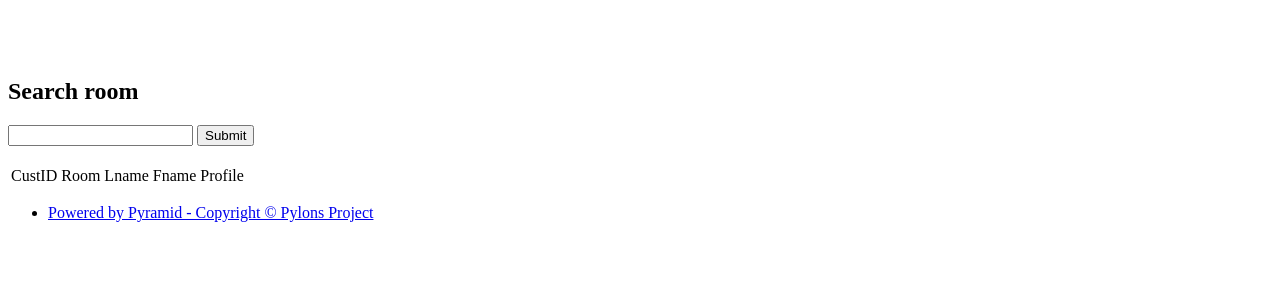
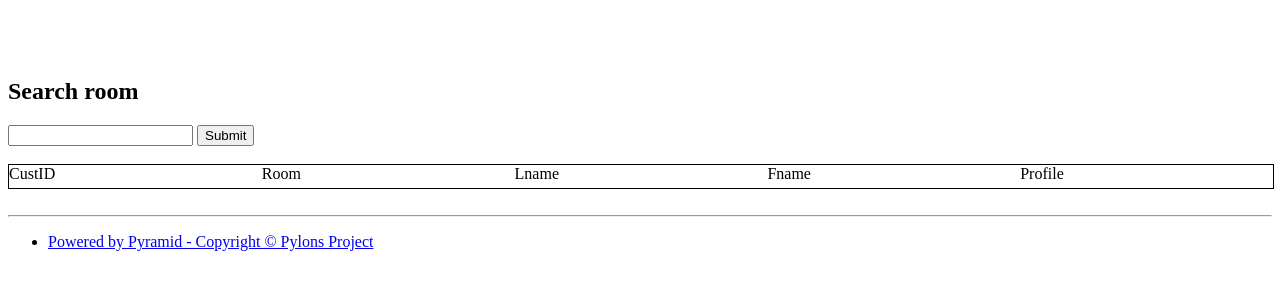
Before and after one commit to muhakbaryasin/pyramid-simple-acl, a Python web app: template pyramid_simple_acl/templates/search-room.jinja2 in a window 1280 px wide. Shown: the top 300 px of the page. Run offline with Jinja, Linux system fonts and the light colour scheme; the template is opened without the code that fills it, so the values that code supplies are empty.

Commit message:
Table ok
Signed-off-by: akbar.yasin <akbar.yasin@versatech.co.id>

```diff
--- a/pyramid_simple_acl/templates/layout.jinja2
+++ b/pyramid_simple_acl/templates/layout.jinja2
@@ -33,7 +33,7 @@
       <div class="links">
         <ul>
           {% if login %}
-            <li><i class="glyphicon glyphicon-logout icon-muted"></i><a href="logout">Logout</a></li>
+            <li><i class="glyphicon glyphicon-logout icon-muted"></i>Hi, [{{userid}}] - <a href="logout">Logout</a></li>
           {% endif %}
 
           <li><i class="glyphicon glyphicon-home icon-muted"></i><a href="https://pylonsproject.org">Powered by Pyramid - Copyright &copy; Pylons Project</a></li>
--- a/pyramid_simple_acl/templates/search-room.jinja2
+++ b/pyramid_simple_acl/templates/search-room.jinja2
@@ -10,26 +10,29 @@
 </form>
 <br/>
 {% if content is iterable %}
-<table>
-    <tr>
-        <td>CustID</td>
-        <td>Room</td>
-        <td>Lname</td>
-        <td>Fname</td>
-        <td>Profile</td>
-    </tr>
+<div>
+    <div style="border: solid 1px black; width: 100%; height: 23px;">
+        <div style="width: 20%; height: 23px; float: left;"><span>CustID</span></div>
+        <div style="width: 20%; height: 23px; float: left;"><span>Room</span></div>
+        <div style="width: 20%; height: 23px; float: left;"><span>Lname</span></div>
+        <div style="width: 20%; height: 23px; float: left;"><span>Fname</span></div>
+        <div style="width: 20%; height: 23px; float: left;"><span>Profile</span></div>
+    </div>
 
     {% for item in content %}
-    <tr>
-        <td>{{item.cust_id}}</td>
-        <td>{{item.room_number}}</td>
-        <td>{{item.cust.cust_first_name}}</td>
-        <td>{{item.cust.cust_last_name}}</td>
-        <td>{{item.cust.cust_profile}}</td>
-    </tr>
+    <div style="border-bottom: dashed 1px black; width: 100%; height: 23px; margin-top: 3px;">
+        <div style="width: 20%; height: 23px; float: left;"><span>{{item.cust_id}}</span></div>
+        <div style="width: 20%; height: 23px; float: left;"><span>{{item.room_number}}</span></div>
+        <div style="width: 20%; height: 23px; float: left;"><span>{{item.cust.cust_last_name}}</span></div>
+        <div style="width: 20%; height: 23px; float: left;"><span>{{item.cust.cust_first_name}}</span></div>
+        <div style="width: 20%; height: 23px; float: left;"><span>{{item.cust.cust_profile}}</span></div>
+    </div>
+
     {% endfor %}
 
-</table>
+</div>
+<br />
+<hr />
 {% endif %}
 
 </div>
```
Also changed, not shown: pyramid_simple_acl/views/default.py (+21 -10 lines).
